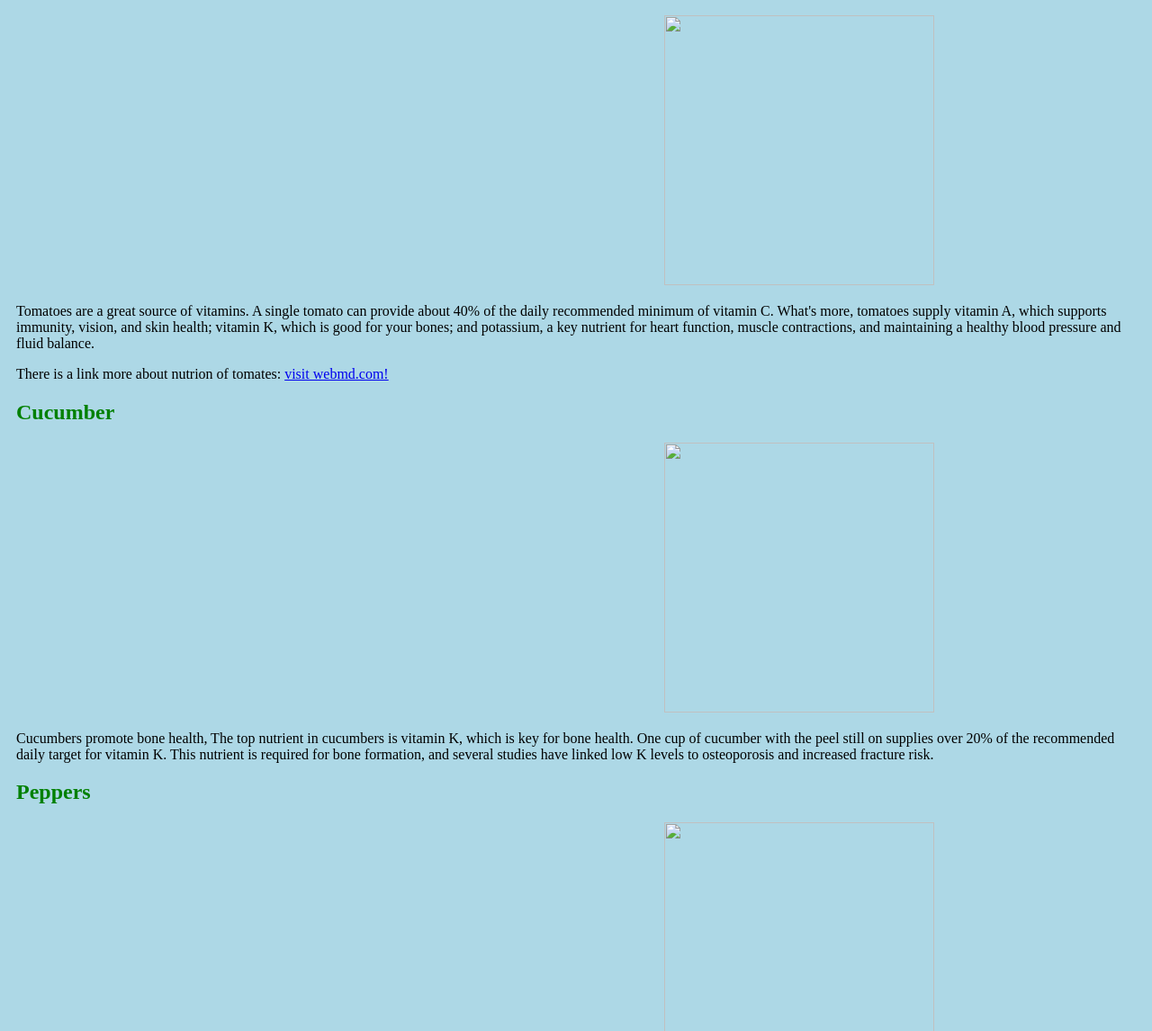
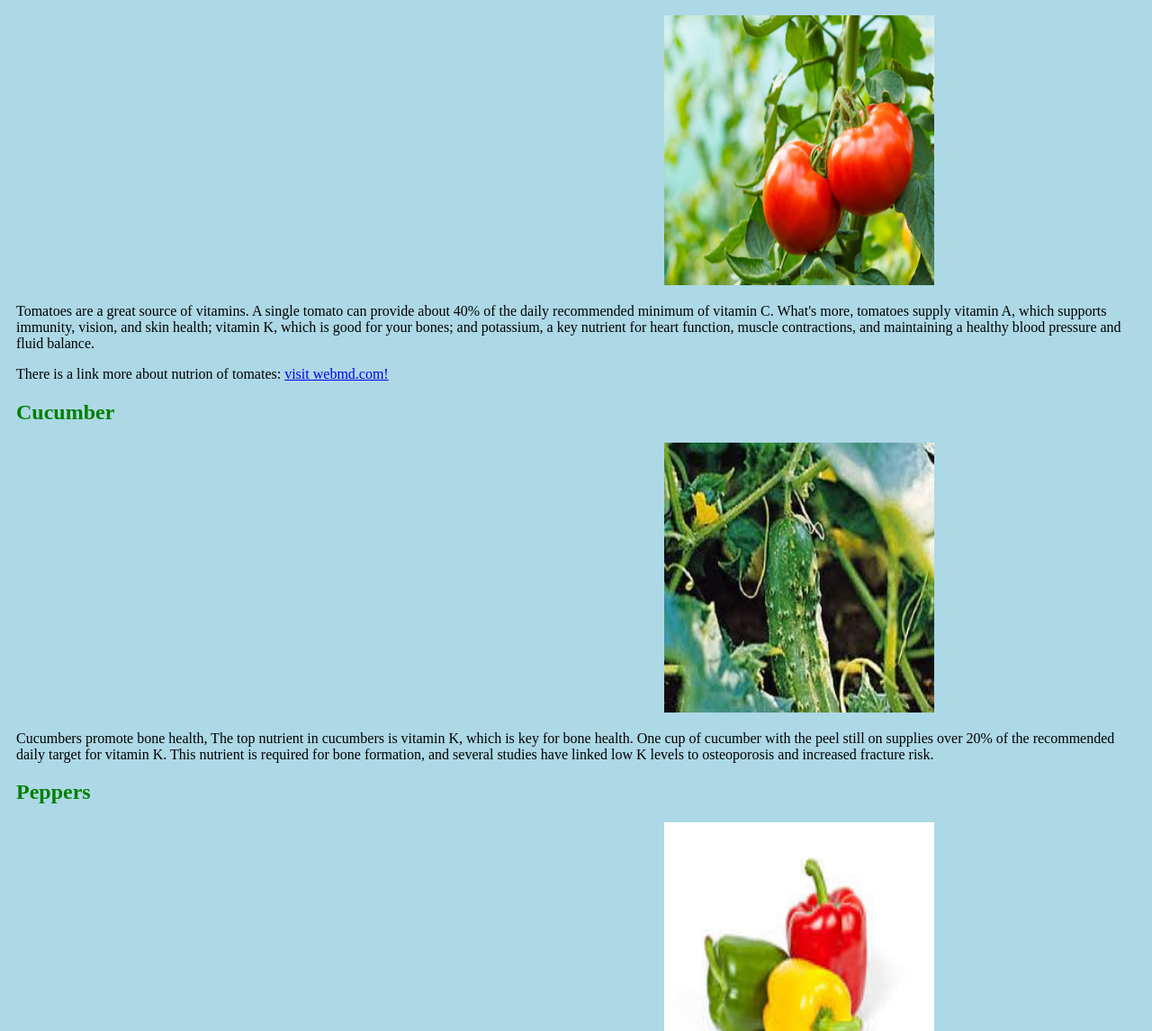
Before and after one commit to KC-LCW-Jan-23-Classroom/js-assignment-4-html-me-something-huylukcu, a website: page index.html in a window 1280 px wide. Shown: the part 334-1480 px from the top of the page at 90% size. Drawn offline with Linux system fonts and the light colour scheme.

Commit message:
last try

```diff
--- a/index.html
+++ b/index.html
@@ -31,12 +31,12 @@
         </ul>
 
           </nav>
-
+          <article>
       <header>
         <h2>Tomates</h2>
         </header>
                 <img
-            src="images.jpg"
+            src="images/tom.jpg"
             width="500"
             height="300"
           />
@@ -54,7 +54,7 @@
         </header>
 
           <img
-            src="images/cucumber.jpg"
+            src="images/images.jpg"
             width="500"
             height="300"
           >
@@ -71,7 +71,7 @@
         </header>
 
           <img
-            src="images/peppers.jpg"
+            src="images/pep.jpg"
             width="500"
             height="300"
           />
```
Also changed, not shown: images/images.jpg (added), images/pep.jpg (added), images/tom.jpg (added).
